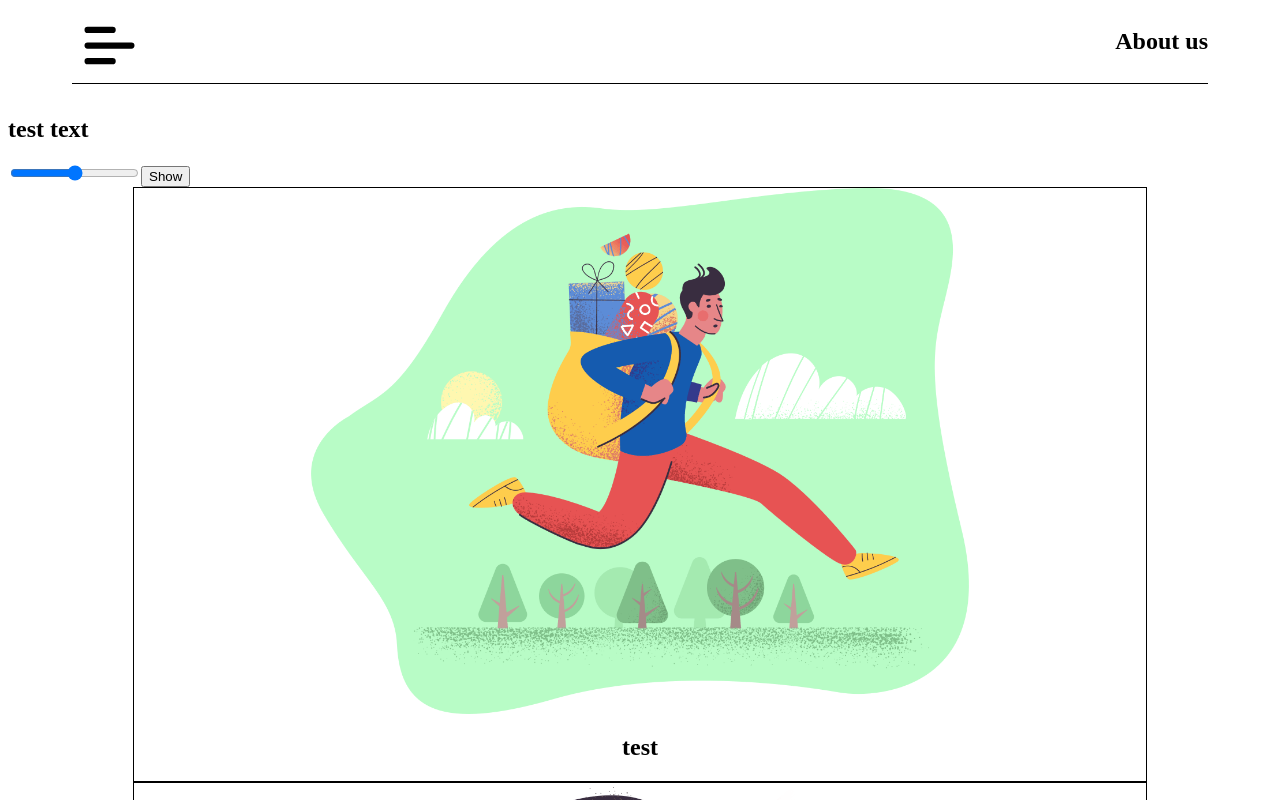
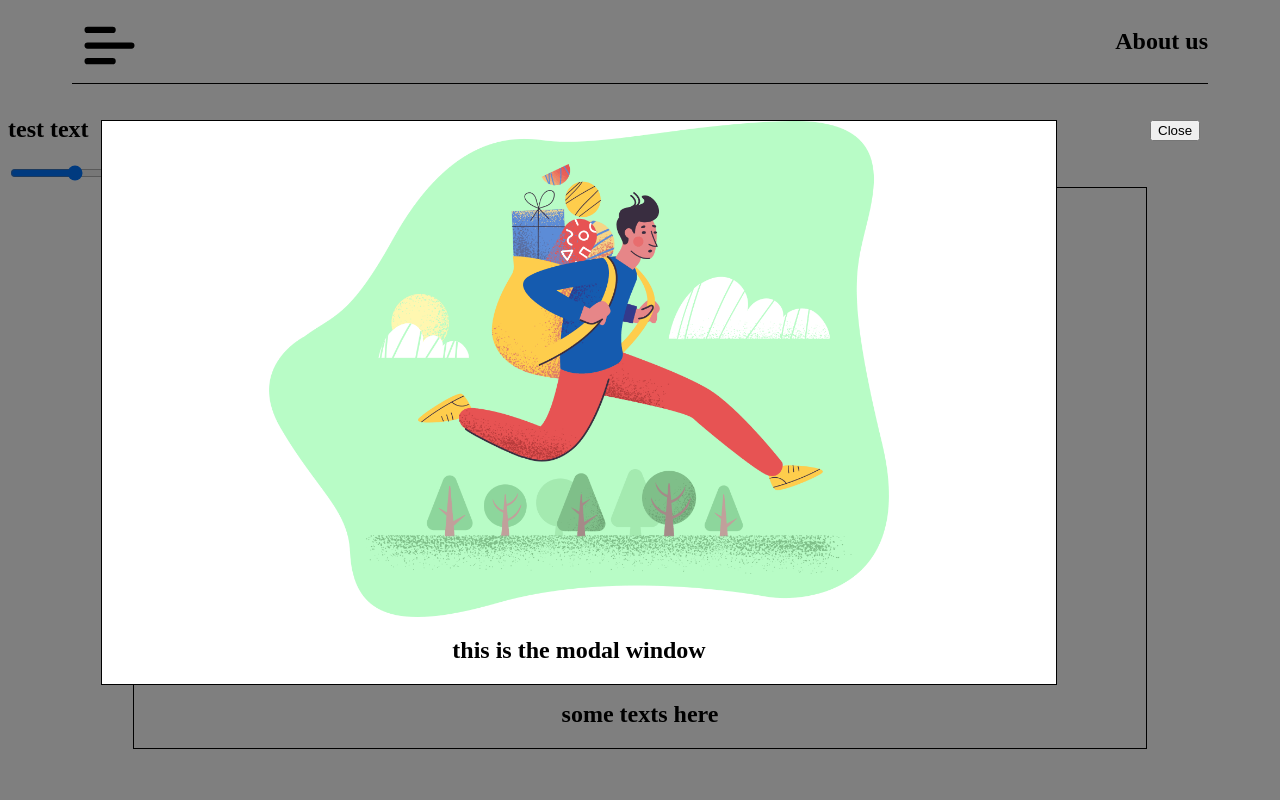
Before and after one commit to kaleabd/framer-motion, a React (Vite) app: page / in a window 1280 px wide. Both pictures are taken after a click on the button "Show". Shown: the top 800 px of the page. Built offline with nearby package versions, Linux system fonts and the light colour scheme.

Commit message:
fixed the style of modal  window

```diff
--- a/src/App.css
+++ b/src/App.css
@@ -1,4 +1,6 @@
 .app-container{
   width: 100%;
-
 }
+.container{
+  background-color: white;
+}
--- a/src/App.tsx
+++ b/src/App.tsx
@@ -41,10 +41,10 @@ function App() {
       onChange={handleChange}
       />
       <button onClick={handleToggle}>Show</button>
-      <Modal toggle={isToggled} >
+      <Modal toggle={isToggled} ontoggle={handleToggle}>
         <div className='container'>
             <img src={Green} alt="" />
-            <h2>test</h2>
+            <h2>this is the modal window</h2>
         </div>
       </Modal>
       <Card />
--- a/src/components/Modal/Modal.css
+++ b/src/components/Modal/Modal.css
@@ -0,0 +1,17 @@
+.modal{
+    position: fixed;
+    top: 15%;
+    z-index: 100;
+}
+.modal button {
+    float: right;
+}
+.overlay{
+    position: fixed;
+    top: 0;
+    left: 0;
+    width: 100%;
+    height: 100vh;
+    background-color: #000;
+    opacity: 50%;
+}
--- a/src/components/Modal/Modal.tsx
+++ b/src/components/Modal/Modal.tsx
@@ -1,11 +1,13 @@
 import React from 'react';
 import { AnimatePresence, motion } from 'framer-motion';
+import './Modal.css'
 type ModalProps = {
   toggle: boolean;
+  ontoggle: () => void;
   children: React.ReactNode;
 };
 
-const Modal: React.FC<ModalProps> = ({ toggle, children }) => {
+const Modal: React.FC<ModalProps> = ({ toggle,ontoggle, children }) => {
   return (
     <AnimatePresence>
       {toggle && (
@@ -20,8 +22,10 @@ const Modal: React.FC<ModalProps> = ({ toggle, children }) => {
                 exit={{y: 30}}
                 className="modal"
             >
+                <button onClick={ontoggle}>Close</button>
                 {children}
             </motion.div>
+            <div className='overlay'></div>
         </motion.div>
       )}
     </AnimatePresence>
```
